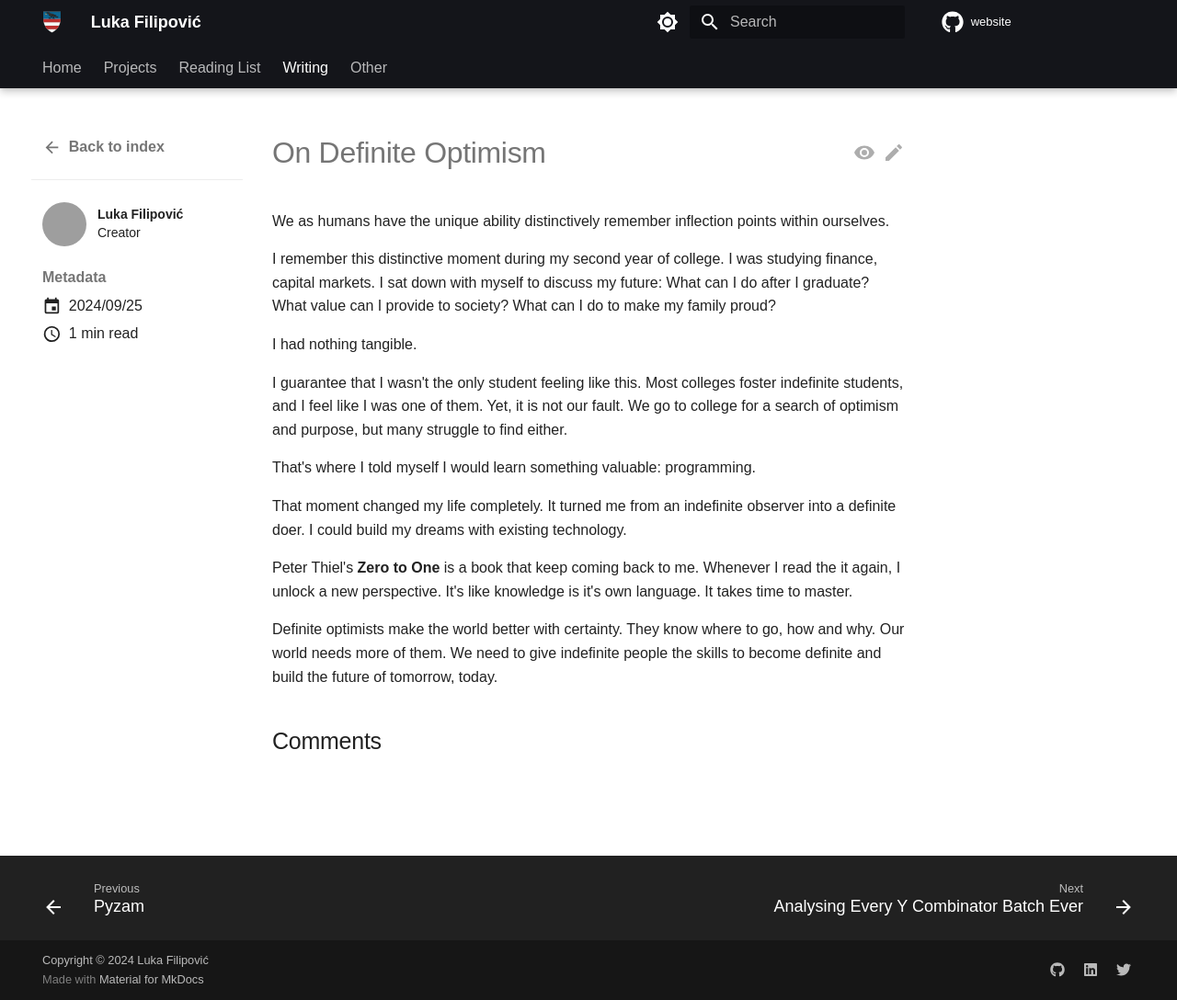
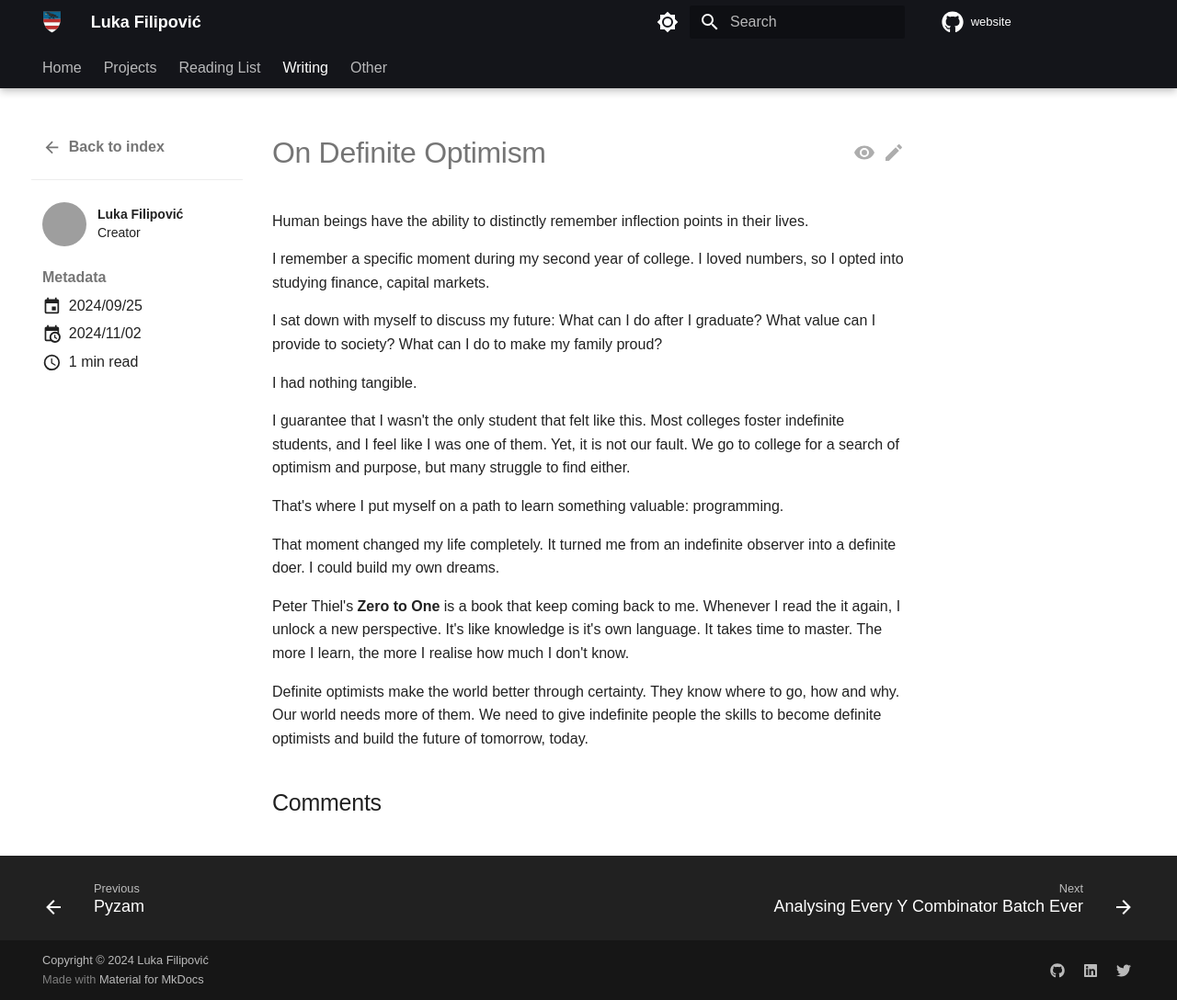
Before and after one commit to lukaflpvc/website, an MkDocs documentation site: the page built from docs/writing/posts/on-definite-optimism.md, in a window 1280 px wide and 1088 px high. Shown: the whole window at 92% size. Built offline with MkDocs 1.6.1 and Material for MkDocs 9.7.7, drawn with Linux system fonts in a browser that asks for light colours; some web fonts are replaced; comment, search, counter and statistics services are not loaded; grey boxes are pictures that could not be loaded.

Commit message:
blog edit

```diff
--- a/docs/writing/posts/on-definite-optimism.md
+++ b/docs/writing/posts/on-definite-optimism.md
@@ -3,23 +3,25 @@ title: On Definite Optimism
 comments: true
 date:
     created: 2024-09-25
+    updated: 2024-11-02
 authors:
     - luka
 ---
 
-We as humans have the unique ability distinctively remember inflection points within ourselves.
+Human beings have the ability to distinctly remember inflection points in their lives.
 
-I remember this distinctive moment during my second year of college. I was studying finance, capital markets.
+I remember a specific moment during my second year of college. I loved numbers, so I opted into studying finance, capital markets.
+
 I sat down with myself to discuss my future: What can I do after I graduate? What value can I provide to society? What can I do to make my family proud?
 
 I had nothing tangible.
 
-I guarantee that I wasn't the only student feeling like this. Most colleges foster indefinite students, and I feel like I was one of them. Yet, it is not our fault. We go to college for a search of optimism and purpose, but many struggle to find either.
+I guarantee that I wasn't the only student that felt like this. Most colleges foster indefinite students, and I feel like I was one of them. Yet, it is not our fault. We go to college for a search of optimism and purpose, but many struggle to find either.
 
-That's where I told myself I would learn something valuable: programming.
+That's where I put myself on a path to learn something valuable: programming.
 
-That moment changed my life completely. It turned me from an indefinite observer into a definite doer. I could build my dreams with existing technology.
+That moment changed my life completely. It turned me from an indefinite observer into a definite doer. I could build my own dreams.
 
-Peter Thiel's **Zero to One** is a book that keep coming back to me. Whenever I read the it again, I unlock a new perspective. It's like knowledge is it's own language. It takes time to master.
+Peter Thiel's **Zero to One** is a book that keep coming back to me. Whenever I read the it again, I unlock a new perspective. It's like knowledge is it's own language. It takes time to master. The more I learn, the more I realise how much I don't know.
 
-Definite optimists make the world better with certainty. They know where to go, how and why. Our world needs more of them. We need to give indefinite people the skills to become definite and build the future of tomorrow, today.
+Definite optimists make the world better through certainty. They know where to go, how and why. Our world needs more of them. We need to give indefinite people the skills to become definite optimists and build the future of tomorrow, today.
```
Also changed, not shown: docs/index.md (+1 -1 lines), docs/knowledge-knox.md (+0 -1 lines), docs/writing/posts/analysing-every-yc-batch-ever.md (+12 -7 lines).
